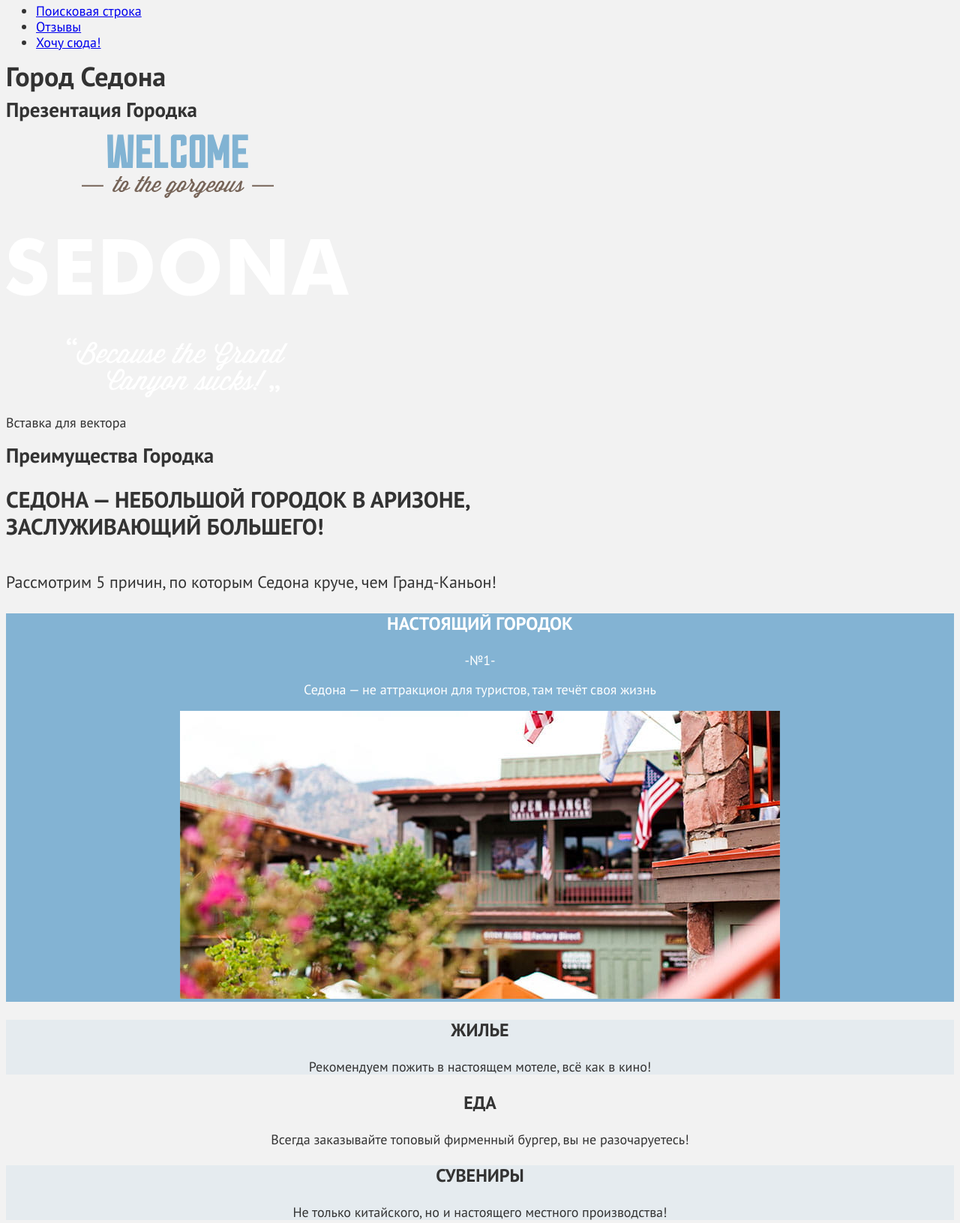
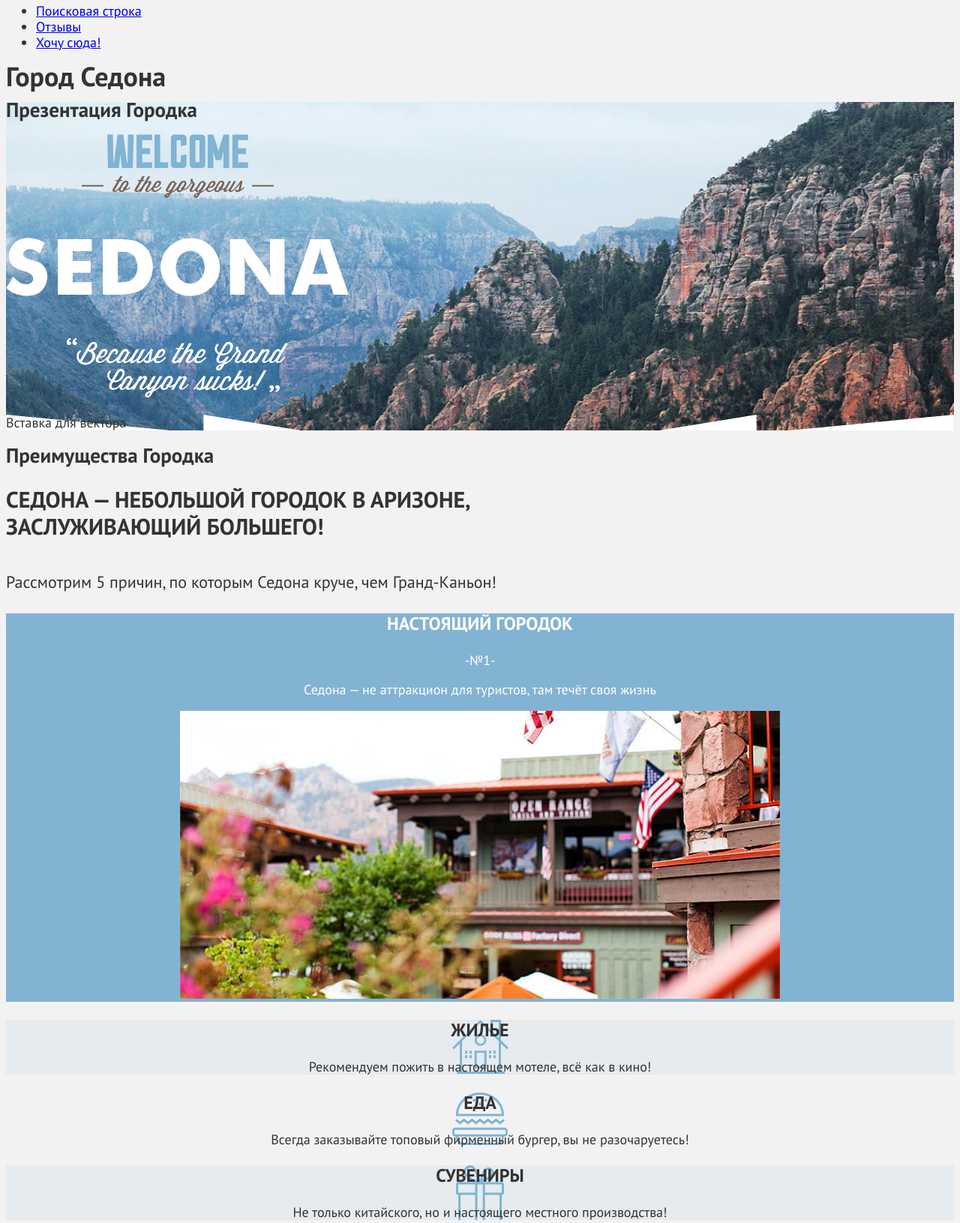
Before and after one commit to VitaliyBondarenko126/1816669-sedona-32, a plain HTML site: page index.html in a window 1280 px wide. Shown: the part 250-1881 px from the top of the page at 75% size. Drawn offline with Linux system fonts and the light colour scheme; the site is published under a folder, as on GitHub Pages, so addresses that start at the root find nothing.

Commit message:
Update styles.css

```diff
--- a/Styles/styles.css
+++ b/Styles/styles.css
@@ -57,14 +57,14 @@ text-decoration: none;
 }
 
 .promo-index {
-    background-image: url("/img/index-background.jpg");
+    background-image: url("../img/index-background.jpg");
     background-size: 100% auto;
     background-repeat: no-repeat;
 }
 
 
 .divider{
-    background-image: url("/img/divider.svg");
+    background-image: url("../img/divider.svg");
     background-size: 100% auto;
     background-repeat: no-repeat;
 }
@@ -124,7 +124,7 @@ text-decoration: none;
     font-weight: 400;
     line-height: 26px;
     text-align: center;
-    background-image: url("/img/photo-newsletter.jpg");
+    background-image: url("../img/photo-newsletter.jpg");
     background-size: 100% auto;
     background-repeat: no-repeat;
     color: #fff;
@@ -132,7 +132,7 @@ text-decoration: none;
 }
 
 .option-hotels {
-    background-image: url("/img/catalog-background.jpg");
+    background-image: url("../img/catalog-background.jpg");
     background-size: 100% auto;
     background-repeat: no-repeat;
 }
@@ -146,19 +146,19 @@ text-decoration: none;
 }
 
 .house {
-    background-image: url("/img/icon/icon-house.svg");
+    background-image: url("../img/icon/icon-house.svg");
     background-repeat: no-repeat;
     background-position: top center;
 }
 
 .eat {
-    background-image: url("/img/icon/icon-eat.svg");
+    background-image: url("../img/icon/icon-eat.svg");
     background-repeat: no-repeat;
     background-position: top center;
 }
 
 .present {
-    background-image: url("/img/icon/icon-present.svg");
+    background-image: url("../img/icon/icon-present.svg");
     background-repeat: no-repeat;
     background-position: top center;
 }
@@ -166,7 +166,7 @@ text-decoration: none;
 /*дальше только специфичные селекторы для каталога*/
 
 .option-hotels {
-    background-image: url("/img/catalog-background.jpg");
+    background-image: url("../img/catalog-background.jpg");
     color: #fff;
 }
 
```
